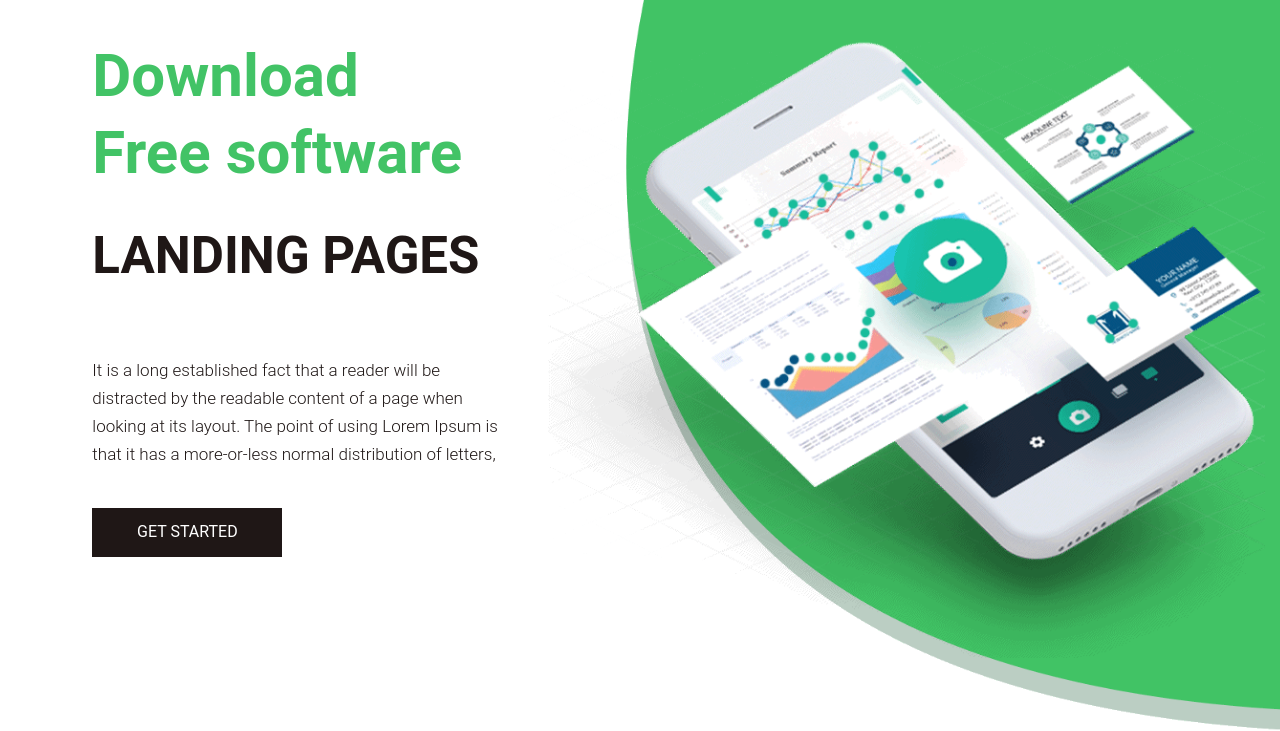
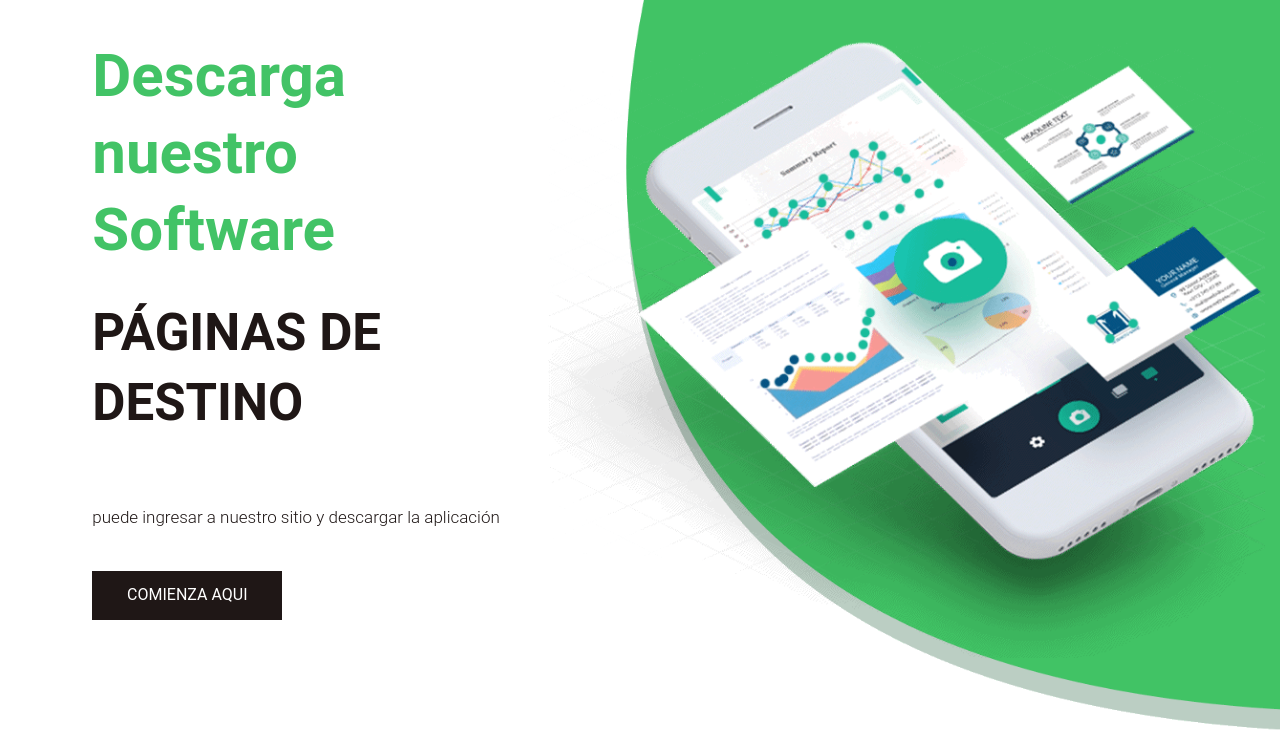
Before and after one commit to Adiic-dev/capacitacion, a plain HTML site: page index.html in a window 1280 px wide. Shown: the part 95-826 px from the top of the page. Drawn offline with nearby package versions, Linux system fonts and the light colour scheme.

Commit message:
Cambio de idioma de la pagina
version 2.0

```diff
--- a/index.html
+++ b/index.html
@@ -71,10 +71,10 @@
                   <div class="row d_flex">
                      <div class="col-md-5">
                         <div class="text-bg">
-                           <span>Download <br> Free software</span>
-                           <h1>landing pages</h1>
-                           <p>It is a long established fact that a reader will be distracted by the readable content of a page when looking at its layout. The point of using Lorem Ipsum is that it has a more-or-less normal distribution of letters,</p>
-                           <a href="#">Get Started</a>
+                           <span>Descarga nuestro <br> Software </span>
+                           <h1>Páginas de destino</h1>
+                           <p>puede ingresar a nuestro sitio y descargar la aplicación</p>
+                           <a href="#">Comienza aqui</a>
                         </div>
                      </div>
                      <div class="col-md-7">
```
